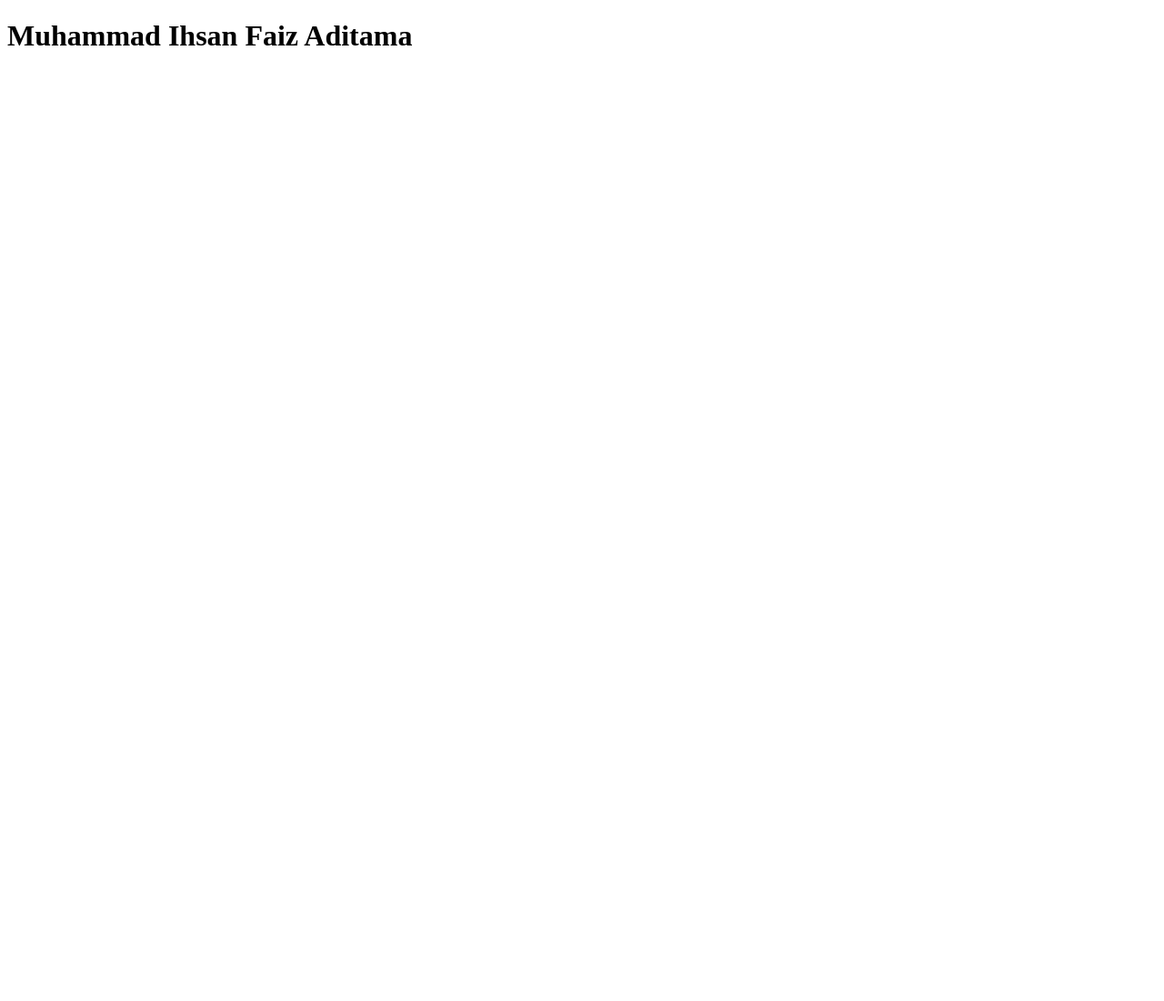
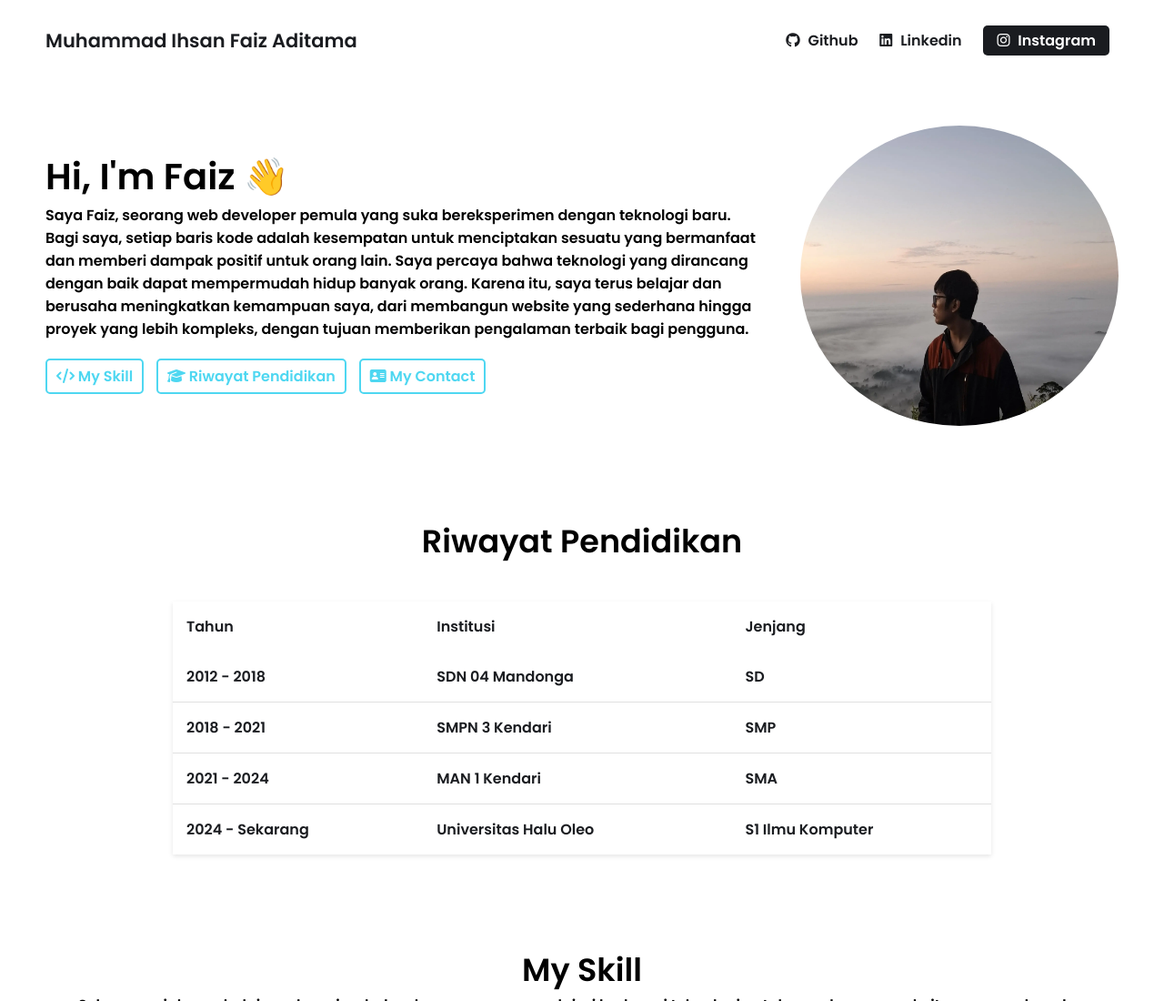
Before and after one commit to MuhammadIhsanFaizAditama/MuhammadIhsanFaizAditama, a plain HTML site: page index.html in a window 1280 px wide. Shown: the top 1100 px of the page at 91% size. Before the commit the page ends 800 px from the top, so only its background shows below. Drawn offline with Linux system fonts and the light colour scheme.

Commit message:
blablabla

```diff
--- a/index.html
+++ b/index.html
@@ -1,13 +1,191 @@
-<!DOCTYPE html>
+<!doctype html>
 <html lang="en">
   <head>
     <meta charset="UTF-8" />
     <meta name="viewport" content="width=device-width, initial-scale=1.0" />
-    <title>Document</title>
+    <title>Portofolio Faiz</title>
+
+    <link rel="preconnect" href="https://fonts.googleapis.com" />
+    <link rel="preconnect" href="https://fonts.gstatic.com" crossorigin />
+    <link
+      href="https://fonts.googleapis.com/css2?family=Poppins:wght@600&family=Roboto+Slab:wght@100..900&display=swap"
+      rel="stylesheet"
+    />
+
+    <link
+      rel="stylesheet"
+      href="https://cdn.jsdelivr.net/npm/@fortawesome/fontawesome-free@6.5.2/css/all.min.css"
+    />
+
+    <link rel="stylesheet" href="home.css" />
   </head>
+
   <body>
-    <div>
-      <h1>Muhammad Ihsan Faiz Aditama</h1>
-    </div>
+    <!-- Nav -->
+    <nav>
+      <div class="nav-left">
+        <a href="">Muhammad Ihsan Faiz Aditama</a>
+      </div>
+
+      <div class="nav-right">
+        <a
+          href="http://github.com/MuhammadIhsanFaizAditama"
+          target="_blank"
+          rel="noopener"
+        >
+          <i class="fa-brands fa-github"></i>
+          <span>Github</span>
+        </a>
+        <a href="" target="_blank" rel="noopener">
+          <i class="fa-brands fa-linkedin"></i>
+          <span>Linkedin</span>
+        </a>
+        <a
+          href="https://www.instagram.com/muh.f4"
+          target="_blank"
+          rel="noopener"
+        >
+          <i class="fa-brands fa-instagram"></i>
+          <span>Instagram</span>
+        </a>
+      </div>
+    </nav>
+
+    <!-- main -->
+    <main>
+      <!-- Hero Section -->
+      <section class="hero">
+        <div class="text">
+          <h2>Hi, I'm Faiz 👋</h2>
+          <p>
+            Saya Faiz, seorang web developer pemula yang suka bereksperimen
+            dengan teknologi baru. Bagi saya, setiap baris kode adalah
+            kesempatan untuk menciptakan sesuatu yang bermanfaat dan memberi
+            dampak positif untuk orang lain. Saya percaya bahwa teknologi yang
+            dirancang dengan baik dapat mempermudah hidup banyak orang. Karena
+            itu, saya terus belajar dan berusaha meningkatkan kemampuan saya,
+            dari membangun website yang sederhana hingga proyek yang lebih
+            kompleks, dengan tujuan memberikan pengalaman terbaik bagi pengguna.
+          </p>
+          <div class="links">
+            <!-- <a href="#About">
+              <i class="fa-solid fa-user"></i>
+              <span>About me</span>
+            </a> -->
+            <a href="#Skill">
+              <i class="fa-solid fa-code"></i>
+              <span>My Skill</span>
+            </a>
+            <a href="#Pendidikan">
+              <i class="fa-solid fa-graduation-cap"></i>
+              <span>Riwayat Pendidikan</span>
+            </a>
+            <a href="#Contact">
+              <i class="fa-solid fa-address-card"></i>
+              <span>My Contact</span>
+            </a>
+          </div>
+        </div>
+
+        <div class="headshot">
+          <img
+            src="public/fotoganteng.webp"
+            alt="Muhammad Ihsan Faiz Aditama"
+          />
+        </div>
+      </section>
+
+      <!-- About Section -->
+      <section id="pendidikan" class="pendidikan">
+        <div class="container">
+          <h2>Riwayat Pendidikan</h2>
+          <table class="table-border">
+            <thead>
+              <tr>
+                <th>Tahun</th>
+                <th>Institusi</th>
+                <th>Jenjang</th>
+              </tr>
+            </thead>
+            <tbody>
+              <tr>
+                <td>2012 - 2018</td>
+                <td>SDN 04 Mandonga</td>
+                <td>SD</td>
+              </tr>
+              <tr>
+                <td>2018 - 2021</td>
+                <td>SMPN 3 Kendari</td>
+                <td>SMP</td>
+              </tr>
+              <tr>
+                <td>2021 - 2024</td>
+                <td>MAN 1 Kendari</td>
+                <td>SMA</td>
+              </tr>
+              <tr>
+                <td>2024 - Sekarang</td>
+                <td>Universitas Halu Oleo</td>
+                <td>S1 Ilmu Komputer</td>
+              </tr>
+            </tbody>
+          </table>
+        </div>
+      </section>
+
+      <!-- Skill Section -->
+      <section id="skill" class="skill">
+        <h2>My Skill</h2>
+        <div class="text">
+          Selama perjalanan belajar sebagai web developer, saya mempelajari
+          berbagai teknologi untuk membangun website yang modern dan fungsional.
+          Skill yang saya miliki saat ini hanyalah awal dari perjalanan saya,
+          karena saya akan terus belajar dan mengembangkan kemampuan saya ke
+          depannya.
+        </div>
+        <div class="cells">
+          <div class="cell">
+            <img src="public/html-logo.webp" alt="html-logo" />
+            <span>HTML</span>
+          </div>
+
+          <div class="cell">
+            <img src="public/css-logo.webp" alt="css-logo" />
+            <span>CSS</span>
+          </div>
+
+          <div class="cell">
+            <img src="public/javascript-logo.webp" alt="javascript-logo" />
+            <span>JavaScript</span>
+          </div>
+        </div>
+      </section>
+
+      <!-- Contact -->
+      <section id="contact" class="contact">
+        <h2>Contact Me</h2>
+
+        <div class="group">
+          <div class="text">
+            Jika kamu ingin berdiskusi, berkolaborasi, sekadar menyapa, atau
+            memiliki saran dan masukan untuk saya, silakan hubungi melalui form
+            di bawah ini. Setiap pesan dan masukan darimu sangat berarti bagi
+            saya, dan saya akan dengan senang hati membalas secepat mungkin.
+          </div>
+          <form>
+            <label for="name">Name</label>
+            <input type="text" id="name" />
+
+            <label for="email">Email</label>
+            <input type="email" id="email" />
+
+            <label for="message">Message</label>
+            <textarea id="" cols="30" rows="10"></textarea>
+
+            <button type="submit">Send Message</button>
+          </form>
+        </div>
+      </section>
+    </main>
   </body>
 </html>
```
Also changed, not shown: public/css-logo.webp (added), public/fotoganteng.webp (added), public/html-logo.webp (added), public/javascript-logo.webp (added).
